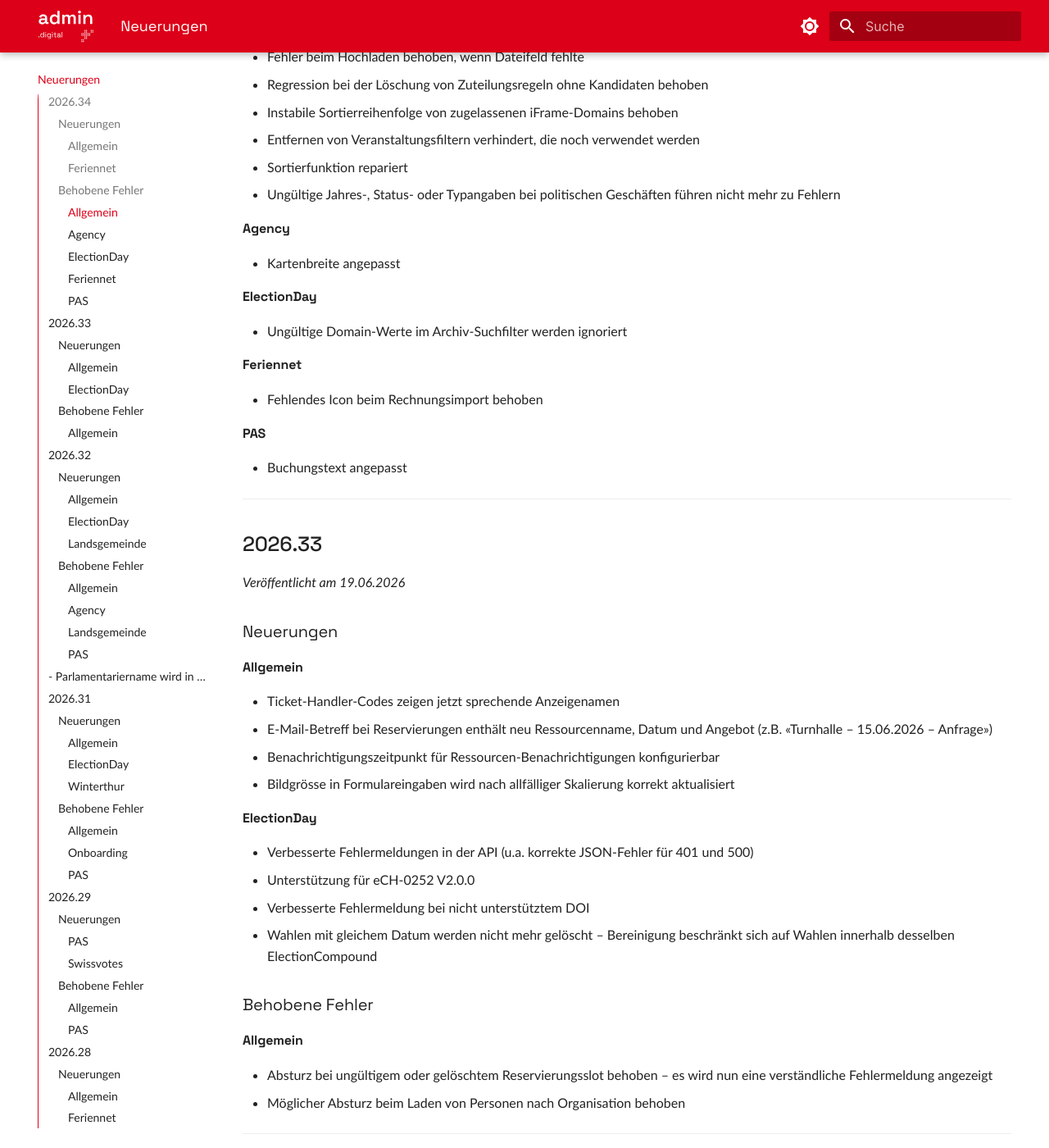
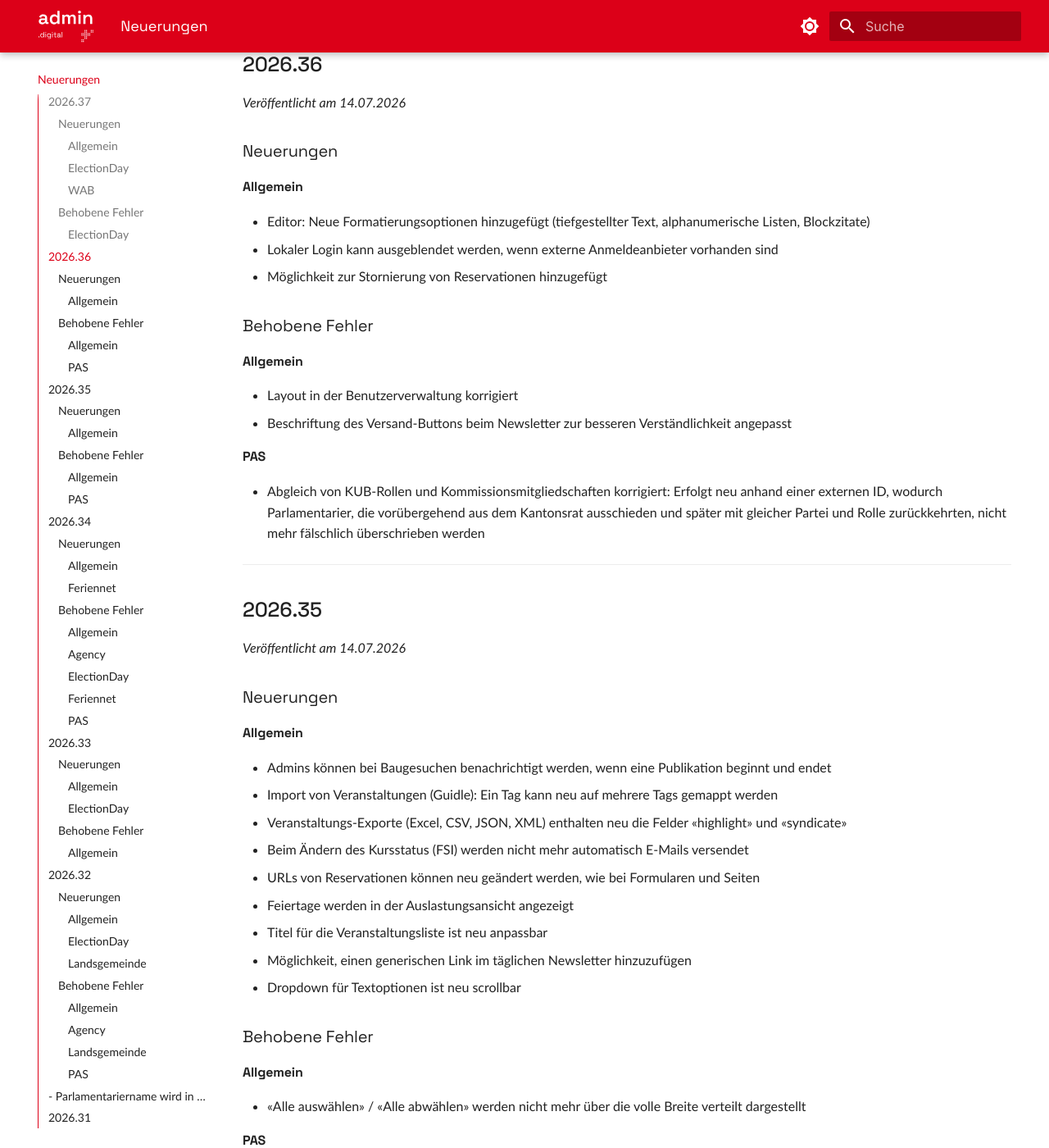
Before and after one commit to seantis/docs-admin-digital, an MkDocs documentation site: the page built from content/neuerungen/index.md, in a window 1280 px wide and 1400 px high, scrolled down 1031 px. Shown: the whole window at 82% size. Built offline with MkDocs 1.6.1 and Material for MkDocs 9.7.7, drawn with Linux system fonts in a browser that asks for light colours; some of the changed text lies outside the part shown.

Commit message:
Add release notes

```diff
--- a/content/neuerungen/index.md
+++ b/content/neuerungen/index.md
@@ -7,6 +7,67 @@ description: Aktuelle Änderungen und neue Funktionen von admin.digital
 
 !!! tip "Komplettes Changelog"
     Entwickler:innen können hier das komplette technische Changelog nachlesen: [CHANGES.md auf GitHub](https://github.com/OneGov/onegov-cloud/blob/master/CHANGES.md)
+---
+## 2026.37
+*Veröffentlicht am 17.07.2026*
+
+### Neuerungen
+#### Allgemein
+- Vorschaufeld für Kurzlinks hinzugefügt
+- Lokaler Login kann neu vollständig ausgeblendet werden (JS-Nachbesserung)
+- Rechnungsbetrag wird vor der Gesamtsumme auf 0.05 gerundet
+
+#### ElectionDay
+- Unterstützung für eCH-0252 V2 hinzugefügt, inklusive neuer Ansichten für Gemeinderesultate
+
+#### WAB
+- Kleinere Verbesserungen bei den Gemeindeansichten
+
+### Behobene Fehler
+#### ElectionDay
+- Fehler bei der GROUP BY-Abfrage im Gemeindearchiv behoben
+
+---
+## 2026.36
+*Veröffentlicht am 14.07.2026*
+
+### Neuerungen
+#### Allgemein
+- Editor: Neue Formatierungsoptionen hinzugefügt (tiefgestellter Text, alphanumerische Listen, Blockzitate)
+- Lokaler Login kann ausgeblendet werden, wenn externe Anmeldeanbieter vorhanden sind
+- Möglichkeit zur Stornierung von Reservationen hinzugefügt
+
+### Behobene Fehler
+#### Allgemein
+- Layout in der Benutzerverwaltung korrigiert
+- Beschriftung des Versand-Buttons beim Newsletter zur besseren Verständlichkeit angepasst
+
+#### PAS
+- Abgleich von KUB-Rollen und Kommissionsmitgliedschaften korrigiert: Erfolgt neu anhand einer externen ID, wodurch Parlamentarier, die vorübergehend aus dem Kantonsrat ausschieden und später mit gleicher Partei und Rolle zurückkehrten, nicht mehr fälschlich überschrieben werden
+
+---
+## 2026.35
+*Veröffentlicht am 14.07.2026*
+
+### Neuerungen
+#### Allgemein
+- Admins können bei Baugesuchen benachrichtigt werden, wenn eine Publikation beginnt und endet
+- Import von Veranstaltungen (Guidle): Ein Tag kann neu auf mehrere Tags gemappt werden
+- Veranstaltungs-Exporte (Excel, CSV, JSON, XML) enthalten neu die Felder «highlight» und «syndicate»
+- Beim Ändern des Kursstatus (FSI) werden nicht mehr automatisch E-Mails versendet
+- URLs von Reservationen können neu geändert werden, wie bei Formularen und Seiten
+- Feiertage werden in der Auslastungsansicht angezeigt
+- Titel für die Veranstaltungsliste ist neu anpassbar
+- Möglichkeit, einen generischen Link im täglichen Newsletter hinzuzufügen
+- Dropdown für Textoptionen ist neu scrollbar
+
+### Behobene Fehler
+#### Allgemein
+- «Alle auswählen» / «Alle abwählen» werden nicht mehr über die volle Breite verteilt dargestellt
+
+#### PAS
+- Dezimalstellen bei Ansätzen (Rate Sets) werden neu unterstützt
+
 ---
 ## 2026.34
 *Veröffentlicht am 02.07.2026*
```
